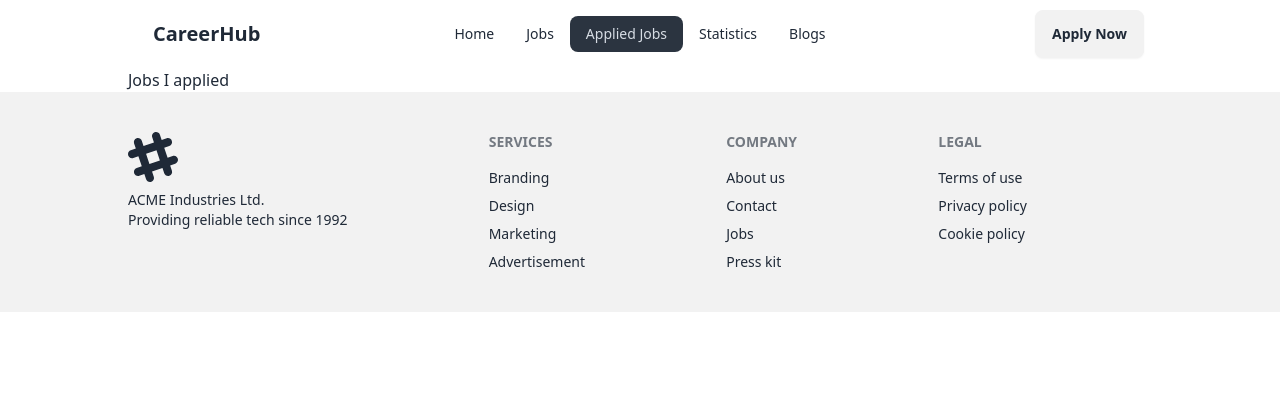
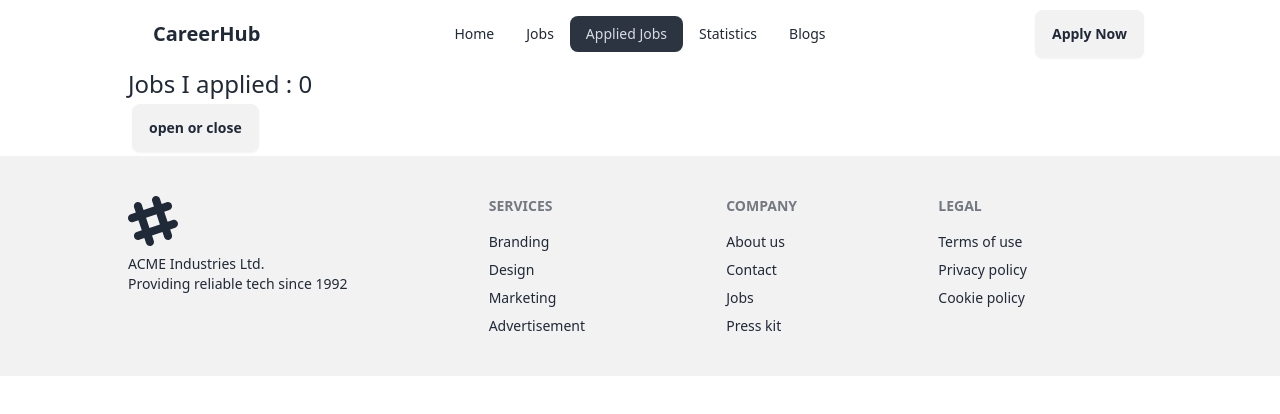
Before and after one commit to mazharul03/react-career-hub, a React (Vite) app: page /applied in a window 1280 px wide. Shown: the top 414 px of the page. Built offline with nearby package versions, Linux system fonts and the light colour scheme.

Commit message:
Display applied jobs from stored ids

```diff
--- a/src/Components/AppliedJobs/AppliedJobs.jsx
+++ b/src/Components/AppliedJobs/AppliedJobs.jsx
@@ -1,9 +1,12 @@
-import { useEffect } from "react";
+import { useEffect, useState } from "react";
 import { useLoaderData } from "react-router-dom";
 import { getStoredJobApplication } from "../../utility/localstorage";
 
 const AppliedJobs = () => {
     const jobs = useLoaderData();
+
+    const [appliedJobs, setAppliedJobs] = useState([]);
+
     useEffect(()=>{
         const storedJobsIds = getStoredJobApplication();
         if(jobs.length > 0){
@@ -14,11 +17,27 @@ const AppliedJobs = () => {
                     jobsApplied.push(job)
                 }
             }
+            setAppliedJobs(jobsApplied);
         }
     } ,[])
     return (
         <div>
-            <h2>Jobs I applied</h2>
+            <h2 className="text-2xl">Jobs I applied : {appliedJobs.length}</h2>
+            <details className="dropdown">
+                <summary className="btn m-1">open or close</summary>
+                    <ul className="menu dropdown-content bg-base-100 rounded-box z-[1] w-52 p-2 shadow">
+                        <li><a>All</a></li>
+                        <li><a>Remote</a></li>
+                        <li><a>Onsite</a></li>
+                    </ul>
+            </details>
+            <ul>
+                {
+                    appliedJobs.map(job => <li key={job.id}>
+                        <span>{job.job_title} {job.company_name} : {job.remote_or_onsite}</span>
+                    </li>)
+                }
+            </ul>
         </div>
     );
 };
```
